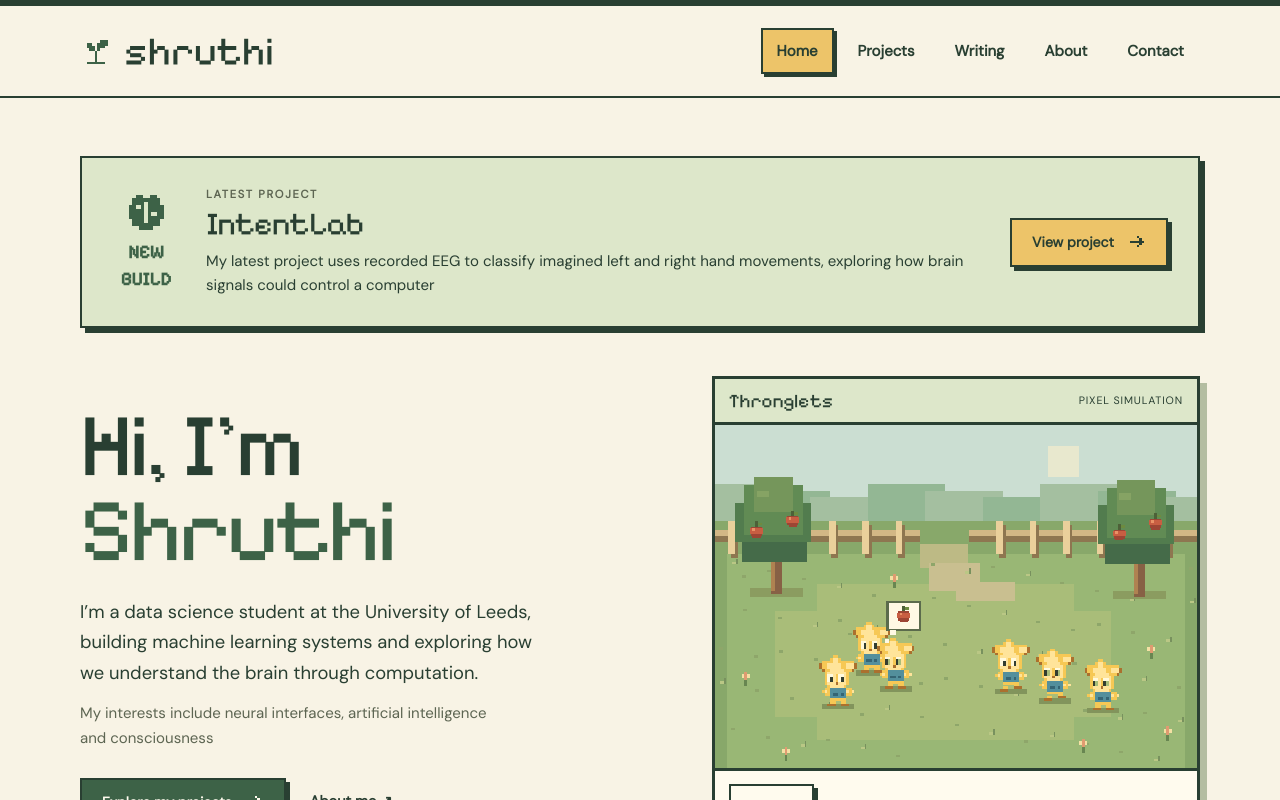
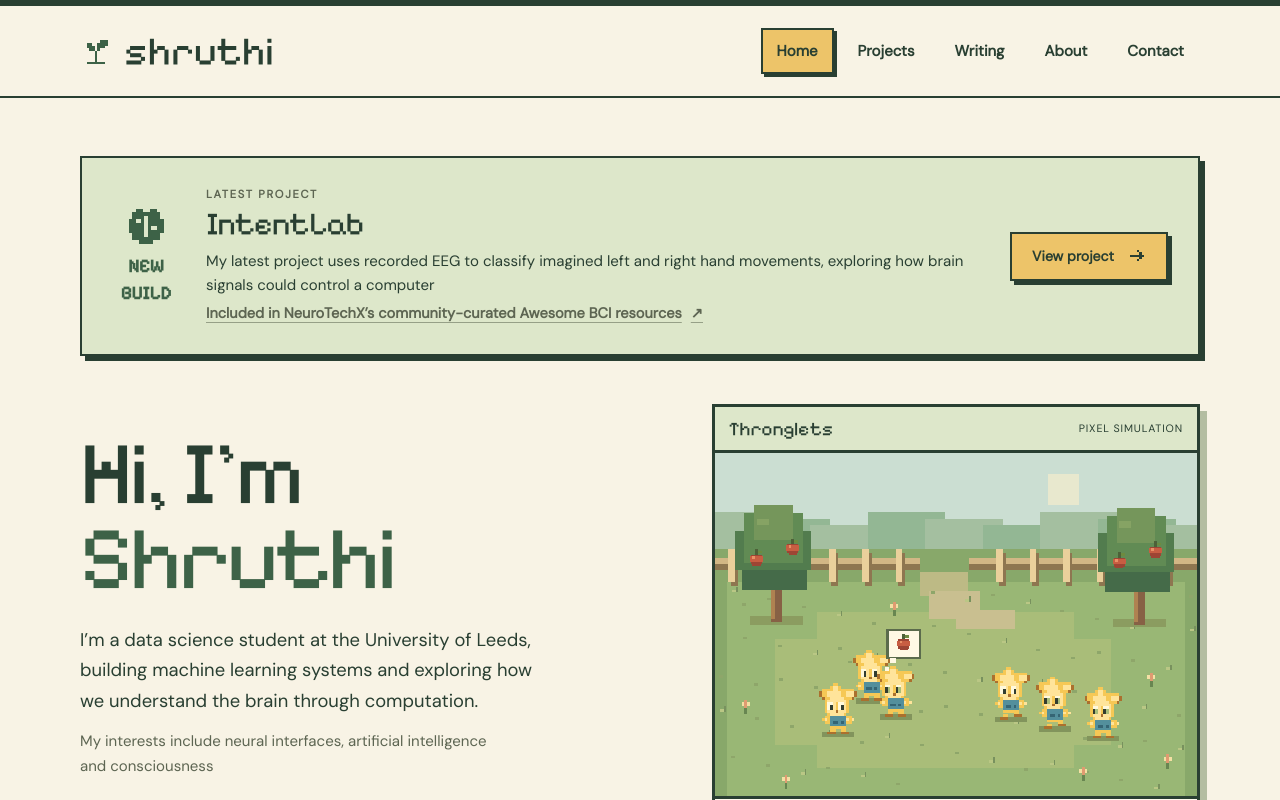
Before and after one commit to shrut10/NoctraMind-Site, a Next.js app: page / in a window 1280 px wide. Shown: the top 800 px of the page. Built offline with nearby package versions, Linux system fonts and the light colour scheme.

Commit message:
Add accepted NeuroTechX resource listing to IntentLab portfolio

```diff
--- a/app/page.jsx
+++ b/app/page.jsx
@@ -3,13 +3,13 @@ import ThrongletField from '@/components/ThrongletField';
 import PixelIcon from '@/components/PixelIcon';
 import ProjectCard from '@/components/ProjectCard';
 import WritingList from '@/components/WritingList';
-import { profile, home, projects, posts } from '@/content/site';
+import { profile, home, projects, posts, intentlab } from '@/content/site';
 
 export const metadata = { alternates: { canonical: '/' } };
 
 export default function Home() {
   return <>
-    <section className="news-board" aria-labelledby="latest-title"><div className="news-stamp"><PixelIcon name="brain" /><span>NEW<br />BUILD</span></div><div className="news-copy"><p className="eyebrow">{home.newsLabel}</p><h2 id="latest-title">{home.newsTitle}</h2><p>{home.newsText}</p></div><Link className="button button-yellow" href="/projects/intentlab">{home.newsButton}<PixelIcon name="arrow" /></Link></section>
+    <section className="news-board" aria-labelledby="latest-title"><div className="news-stamp"><PixelIcon name="brain" /><span>NEW<br />BUILD</span></div><div className="news-copy"><p className="eyebrow">{home.newsLabel}</p><h2 id="latest-title">{home.newsTitle}</h2><p>{home.newsText}</p><p className="news-detail"><a className="text-link" href={intentlab.recognitionUrl} target="_blank" rel="noopener noreferrer">{intentlab.recognition} <span aria-hidden="true">↗</span></a></p></div><Link className="button button-yellow" href="/projects/intentlab">{home.newsButton}<PixelIcon name="arrow" /></Link></section>
     <section className="hero" aria-labelledby="hello">
       <div className="hero-copy"><h1 id="hello">{home.greeting}<br /><span>{profile.shortName}</span></h1><p className="hero-intro">{profile.introduction}</p><p className="hero-welcome">{profile.welcome}</p><div className="button-row"><Link href="/projects" className="button button-green">Explore my projects <PixelIcon name="arrow" /></Link><Link href="/about" className="text-link">About me ↗</Link></div><p className="degree">{profile.degree}</p></div>
       <ThrongletField />
--- a/app/projects/intentlab/page.jsx
+++ b/app/projects/intentlab/page.jsx
@@ -9,6 +9,7 @@ export default function IntentLab() {
     <Link href="/projects" className="text-link breadcrumb">← Back to projects</Link>
     <header className="project-heading"><p className="eyebrow">Brain–computer interfaces · Personal project</p><h1>{intentlab.title}<PixelIcon name="brain" /></h1><p className="project-subtitle">{intentlab.subtitle}</p><p className="project-summary">{intentlab.description}</p><div className="button-row"><a className="button button-green" href={intentlab.live} target="_blank" rel="noopener noreferrer">Try the live experiment <span aria-hidden="true">↗</span></a><a className="button" href={intentlab.github} target="_blank" rel="noopener noreferrer">View on GitHub <span aria-hidden="true">↗</span></a></div></header>
     <div className="project-note"><PixelIcon name="terminal" /><p>{intentlab.limitation}</p></div>
+    <section className="detail-section"><div><h2>Community resources</h2></div><div className="prose"><p><a className="text-link" href={intentlab.recognitionUrl} target="_blank" rel="noopener noreferrer">{intentlab.recognition} ↗</a></p><p>{intentlab.recognitionDetail}</p><div className="resource-links"><a href={intentlab.teachingUrl} target="_blank" rel="noopener noreferrer">Follow the 20-minute teaching exercise ↗</a><a href={intentlab.recognitionContribution} target="_blank" rel="noopener noreferrer">View the accepted contribution ↗</a></div></div></section>
     <section className="detail-section"><div><p className="eyebrow">Research question</p><h2>{intentlab.question}</h2></div><div className="prose"><p>{intentlab.motivation}</p></div></section>
     <section className="detail-section"><div><h2>Using the demonstration</h2></div><ol className="steps">{intentlab.steps.map((step, i) => <li key={step.title}><span className="step-number">{i + 1}</span><div><h3>{step.title}</h3><p>{step.text}</p></div></li>)}</ol></section>
     <section className="results-board" aria-labelledby="results-title"><div className="result-number"><p className="eyebrow">Held-out test result</p><strong>{intentlab.result}</strong><p>{intentlab.resultLabel}</p><small>{intentlab.resultNote}</small></div><div className="prose"><h2 id="results-title">Evaluation on unseen participants</h2><p>{intentlab.evaluation}</p><p>{intentlab.uncertainty}</p><a className="text-link" href={`${intentlab.live}/research`} target="_blank" rel="noopener noreferrer">Read the research report ↗</a></div></section>
--- a/app/sitemap.js
+++ b/app/sitemap.js
@@ -1,3 +1,3 @@
 export default function sitemap() {
-  return ['', '/projects', '/projects/intentlab', '/blog', '/about', '/contact'].map(path => ({ url: `https://jayashruthi.com${path}`, lastModified: '2026-10-07', changeFrequency: 'monthly', priority: path === '' ? 1 : 0.7 }));
+  return ['', '/projects', '/projects/intentlab', '/blog', '/about', '/contact'].map(path => ({ url: `https://jayashruthi.com${path}`, lastModified: '2026-10-08', changeFrequency: 'monthly', priority: path === '' ? 1 : 0.7 }));
 }
--- a/content/site.js
+++ b/content/site.js
@@ -33,6 +33,11 @@ export const intentlab = {
   description: 'IntentLab predicts imagined left or right fist movement from recorded EEG, with an interactive demonstration that shows how model confidence affects cursor control.',
   live: 'https://intentlab-bci.vercel.app',
   github: 'https://github.com/shrut10/intentlab-bci',
+  recognition: 'Included in NeuroTechX’s community-curated Awesome BCI resources',
+  recognitionUrl: 'https://github.com/NeuroTechX/awesome-bci#tutorials-and-project-ideas',
+  recognitionDetail: 'NeuroTechX’s Awesome BCI maintainers accepted IntentLab into the Tutorials and Project Ideas section, where the recorded-EEG demonstration and teaching exercise are available to people learning about brain–computer interfaces.',
+  recognitionContribution: 'https://github.com/NeuroTechX/awesome-bci/pull/100',
+  teachingUrl: 'https://github.com/shrut10/intentlab-bci/blob/main/docs/TEACHING.md',
   question: 'Could imagining a movement become a useful way to control a computer?',
   motivation: 'I built IntentLab to investigate whether machine learning could identify imagined movement in EEG recordings from people it had not encountered during training, connecting my interest in neuroscience with the practical challenges of developing neural interfaces.',
   limitation: 'The demonstration replays recorded experiments to classify two imagined movements; it has no live headset connection, cannot read thoughts and is not a medical device.',
```
Also changed, not shown: 1 other file (tests, documents, lock files or other folders).
